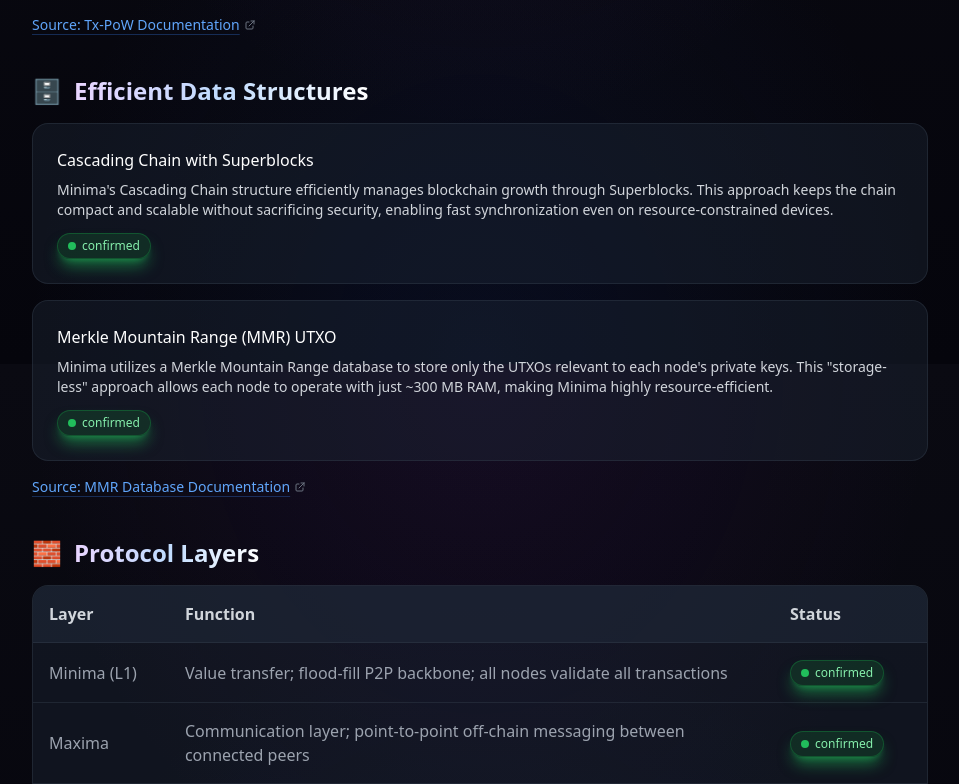
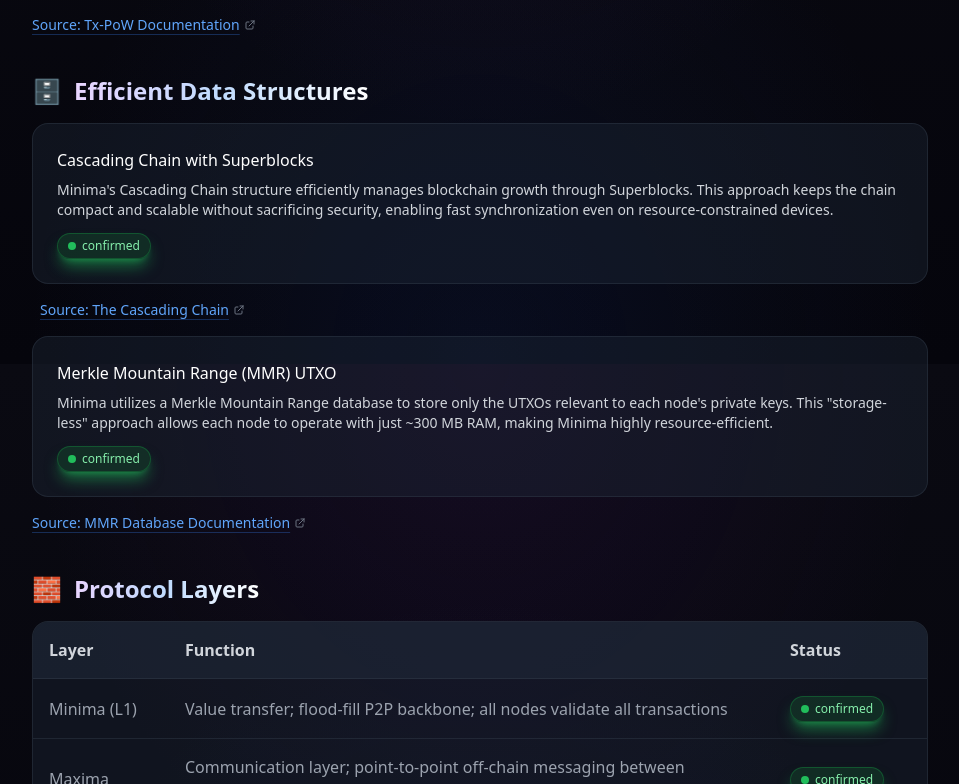
Before and after one commit to KuA1bo/minimaverse-site, a Next.js app: page /protocol in a window 1280 px wide. Shown: the part 1236-2020 px from the top of the page, without its empty margins (160-1119 px from the left). Built offline with nearby package versions, Linux system fonts and the light colour scheme.

Commit message:
style: protocol - hide GitHub icon on mobile, add Cascading Chain source

```diff
--- a/src/app/protocol/page.tsx
+++ b/src/app/protocol/page.tsx
@@ -1,7 +1,7 @@
 // src/app/protocol/page.tsx
 // Protocol page - technical overview of Minima Protocol architecture
-// Visual enhancements applied per site design system (content unchanged)
-// Fixed: responsive GitHub icon offset (small on mobile, full on tablet/desktop)
+// Updated: GitHub icon hidden on mobile, added Cascading Chain source link
+// Content: 1:1 unchanged
 
 import Link from 'next/link';
 
@@ -77,7 +77,7 @@ export default function ProtocolPage() {
 
       <BackgroundOrbs />
 
-      {/* Unified Header with gradient accent - RESPONSIVE OFFSET FIX */}
+      {/* Unified Header with gradient accent */}
       <header className="mb-6 sm:mb-8 opacity-0 animate-fade-in-up delay-75 relative">
         <div className="absolute inset-0 bg-gradient-to-r from-purple-500/10 via-blue-500/10 to-cyan-500/10 rounded-2xl opacity-0 hover:opacity-100 transition-opacity duration-500" />
 
@@ -100,19 +100,19 @@ export default function ProtocolPage() {
             <span className="absolute bottom-0 left-0 right-0 h-px bg-gradient-to-r from-blue-500/60 via-cyan-400/40 to-transparent" />
           </div>
 
-          {/* GitHub icon - RESPONSIVE OFFSET (small on mobile, full on tablet/desktop) */}
-          <div className="flex items-center justify-end relative -translate-x-2 mt-2 sm:-translate-x-10 sm:mt-12 flex-shrink-0">
-            {/* Glow - HIDDEN on mobile (<640px), visible on sm+ (≥640px) */}
-            <div className="hidden sm:flex absolute inset-0 items-center justify-center">
-              <div className="w-8 h-8 bg-purple-500/80 rounded-full blur-xl" />
+          {/* GitHub icon - Desktop only (hidden on mobile), unified with homepage */}
+          <div className="hidden sm:flex items-center justify-end relative -translate-x-10 mt-12 flex-shrink-0">
+            {/* Glow */}
+            <div className="absolute inset-0 flex items-center justify-center">
+              <div className="w-8 h-8 bg-purple-500/80 rounded-full blur-lg" />
             </div>
             <ExternalLink
-              href="https://github.com/KuA1bo/minimaverse-site"
+              href="https://github.com/KuA1bo/minimaverse-site  "
               className="relative text-gray-400 hover:text-white transition-all duration-300 hover:scale-110 hover:rotate-6 z-10"
               ariaLabel="View source on GitHub"
               hideArrow={true}
             >
-              <svg className="w-7 h-7 sm:w-8 sm:h-8" fill="currentColor" viewBox="0 0 24 24" aria-hidden="true">
+              <svg className="w-8 h-8" fill="currentColor" viewBox="0 0 24 24" aria-hidden="true">
                 <path d="M12 0C5.37 0 0 5.37 0 12c0 5.31 3.435 9.795 8.205 11.385.6.105.825-.255.825-.57 0-.285-.015-1.23-.015-2.235-3.015.555-3.795-.735-4.035-1.41-.135-.345-.72-1.41-1.23-1.695-.42-.225-1.02-.78-.015-.795.945-.015 1.62.87 1.845 1.23 1.08 1.815 2.805 1.305 3.495.99.105-.78.42-1.305.765-1.605-2.67-.3-5.46-1.335-5.46-6.26 0-1.38.48-2.37 1.26-3.225-.255-.315-.54-1.02-.12-2.13 0 0 1.005-.315 3.3 1.23.96-.27 1.98-.405 3-.405s2.04.135 3 .405c2.295-1.56 3.3-1.23 3.3-1.23.42 1.11.135 1.815-.12 2.13.78.855 1.26 1.845 1.26 3.225 0 4.935-2.805 5.955-5.475 6.255.435.375.81 1.095.81 2.22 0 1.605-.015 2.895-.015 3.3 0 .315.225.69.825.57A12.02 12.02 0 0024 12c0-6.63-5.37-12-12-12z"/>
               </svg>
             </ExternalLink>
@@ -248,26 +248,32 @@ export default function ProtocolPage() {
           </h2>
 
           <div className="space-y-4">
-            {[
-              {
-                title: 'Cascading Chain with Superblocks',
-                text: "Minima's Cascading Chain structure efficiently manages blockchain growth through Superblocks. This approach keeps the chain compact and scalable without sacrificing security, enabling fast synchronization even on resource-constrained devices.",
-                status: 'confirmed' as const
-              },
-              {
-                title: 'Merkle Mountain Range (MMR) UTXO',
-                text: 'Minima utilizes a Merkle Mountain Range database to store only the UTXOs relevant to each node\'s private keys. This "storage-less" approach allows each node to operate with just ~300 MB RAM, making Minima highly resource-efficient.',
-                status: 'confirmed' as const
-              },
-            ].map((item, index) => (
-              <div key={index} className="relative bg-gray-800/40 border border-gray-700/40 rounded-2xl p-6
-                              transition-all duration-300 hover:border-purple-500/50 hover:shadow-2xl hover:shadow-purple-500/15 group overflow-hidden hover:-translate-y-1">
-                <div className="absolute top-0 left-0 w-px h-full bg-gradient-to-b from-purple-500 to-blue-500 transform scale-y-0 group-hover:scale-y-100 transition-transform duration-300 origin-top" />
-                <h3 className="text-white font-medium mb-2 relative">{item.title}</h3>
-                <p className="text-gray-300 text-sm mb-3 relative">{item.text}</p>
-                <StatusBadge status={item.status} />
-              </div>
-            ))}
+            {/* Cascading Chain Card */}
+            <div className="relative bg-gray-800/40 border border-gray-700/40 rounded-2xl p-6
+                            transition-all duration-300 hover:border-purple-500/50 hover:shadow-2xl hover:shadow-purple-500/15 group overflow-hidden hover:-translate-y-1">
+              <div className="absolute top-0 left-0 w-px h-full bg-gradient-to-b from-purple-500 to-blue-500 transform scale-y-0 group-hover:scale-y-100 transition-transform duration-300 origin-top" />
+              <h3 className="text-white font-medium mb-2 relative">Cascading Chain with Superblocks</h3>
+              <p className="text-gray-300 text-sm mb-3 relative">Minima's Cascading Chain structure efficiently manages blockchain growth through Superblocks. This approach keeps the chain compact and scalable without sacrificing security, enabling fast synchronization even on resource-constrained devices.</p>
+              <StatusBadge status="confirmed" />
+            </div>
+            {/* Cascading Chain Source Link - outside the card, like MMR */}
+            <p className="text-sm text-gray-500 -mt-2 pl-2">
+              <ExternalLink
+                href="https://docs.minima.global/docs/learn/the-blockchain#the-cascading-chain"
+                className="text-blue-400 hover:text-purple-400 underline decoration-blue-500/30 hover:decoration-purple-500/60 underline-offset-4 transition-all duration-300"
+              >
+                Source: The Cascading Chain
+              </ExternalLink>
+            </p>
+
+            {/* MMR UTXO Card */}
+            <div className="relative bg-gray-800/40 border border-gray-700/40 rounded-2xl p-6
+                            transition-all duration-300 hover:border-purple-500/50 hover:shadow-2xl hover:shadow-purple-500/15 group overflow-hidden hover:-translate-y-1">
+              <div className="absolute top-0 left-0 w-px h-full bg-gradient-to-b from-purple-500 to-blue-500 transform scale-y-0 group-hover:scale-y-100 transition-transform duration-300 origin-top" />
+              <h3 className="text-white font-medium mb-2 relative">Merkle Mountain Range (MMR) UTXO</h3>
+              <p className="text-gray-300 text-sm mb-3 relative">Minima utilizes a Merkle Mountain Range database to store only the UTXOs relevant to each node's private keys. This "storage-less" approach allows each node to operate with just ~300 MB RAM, making Minima highly resource-efficient.</p>
+              <StatusBadge status="confirmed" />
+            </div>
           </div>
           <p className="text-sm text-gray-500 mt-4">
             <ExternalLink
@@ -407,11 +413,11 @@ export default function ProtocolPage() {
           </p>
         </div>
 
-        {/* Last Updated - enhanced */}
+        {/* Last Updated - UPDATED DATE */}
         <section className="border-t border-gray-700/40 pt-6 opacity-0 animate-fade-in-up delay-300">
           <p className="text-gray-500 text-sm flex items-center gap-2">
             <span className="w-2 h-2 bg-green-500 rounded-full animate-pulse" />
-            Last updated: February 20, 2026
+            Last updated: March 26, 2026
           </p>
         </section>
 
```
